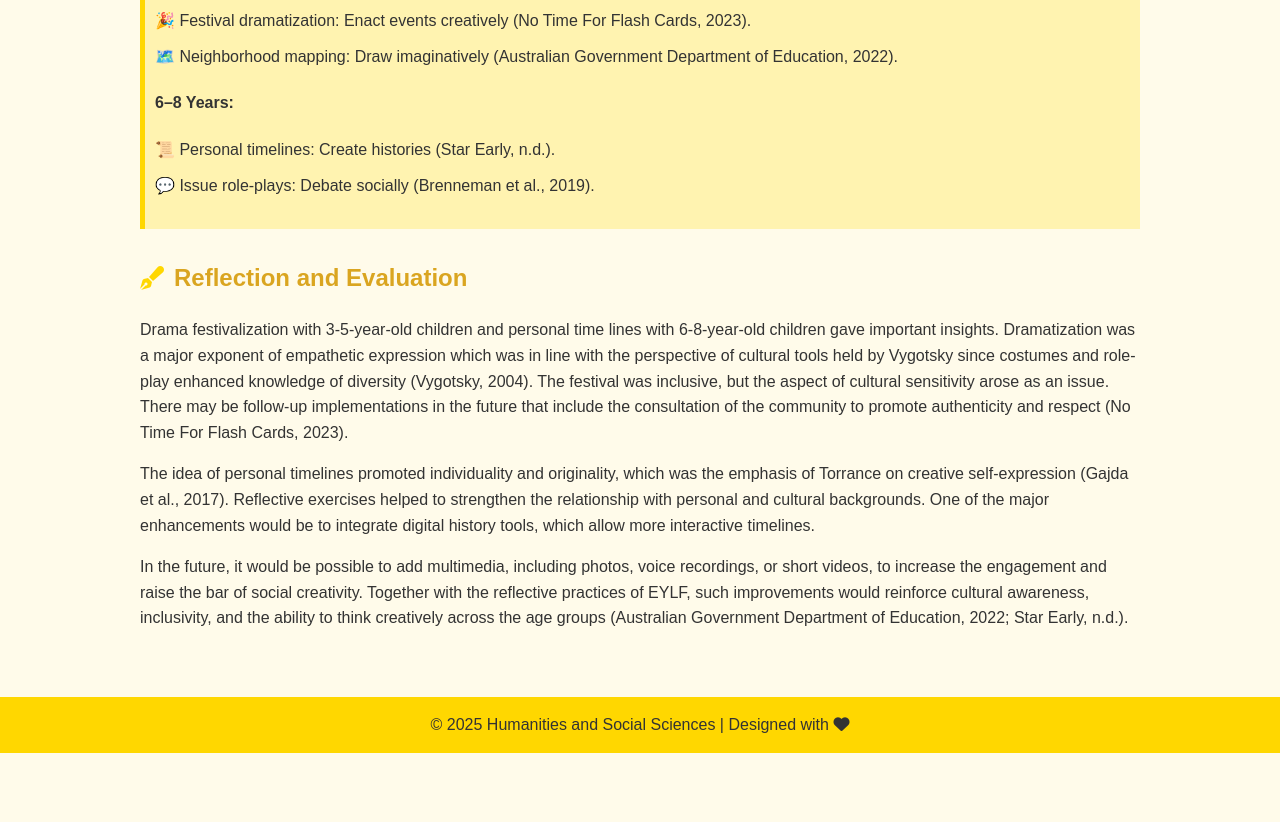
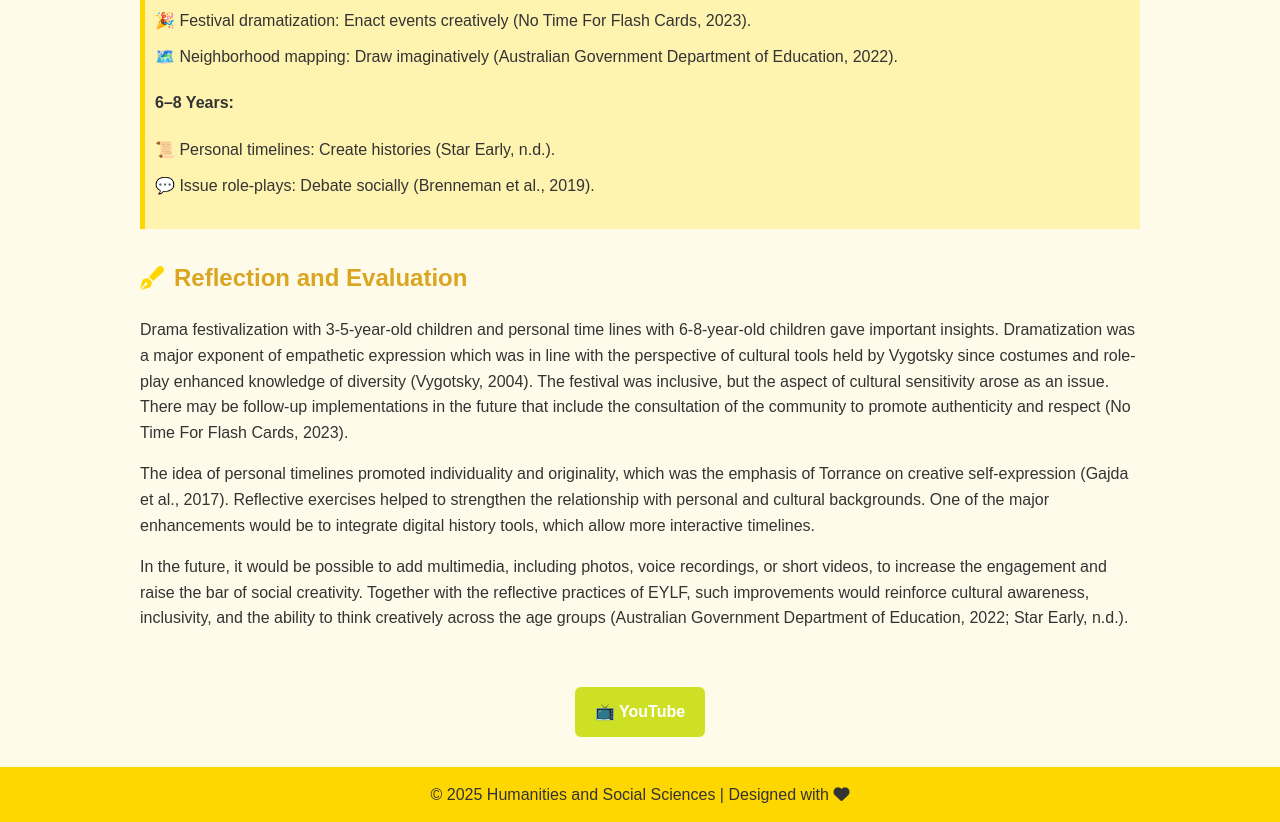
Before and after one commit to kdapinder78-star/Facilitating-Creativity-in-Early-Childhood-Education-Curriculum, a plain HTML site: page humanities.html in a window 1280 px wide. Shown: the part 1231-2053 px from the top of the page. Before the commit the page ends 1984 px from the top, so only its background shows below. Drawn offline with Linux system fonts and the light colour scheme.

Commit message:
humanities.html

```diff
--- a/humanities.html
+++ b/humanities.html
@@ -109,6 +109,19 @@
     <p>In the future, it would be possible to add multimedia, including photos, voice recordings, or short videos, to increase the engagement and raise the bar of social creativity. Together with the reflective practices of EYLF, such improvements would reinforce cultural awareness, inclusivity, and the ability to think creatively across the age groups (Australian Government Department of Education, 2022; Star Early, n.d.).</p>
 </section>
 
+<div style="text-align: center; margin: 20px 0;">
+  <a href="https://youtube.com/shorts/yU-f6qX4KXU?feature=shared" target="_blank" style="
+    background-color:   #cde023;
+    color: white;
+    padding: 12px 20px;
+    text-decoration: none;
+    border-radius: 6px;
+    font-weight: bold;
+    display: inline-block;">
+    📺 YouTube
+  </a>
+</div>
+
 <footer>
     &copy; 2025 Humanities and Social Sciences | Designed with <i class="fas fa-heart"></i>
 </footer>
```
